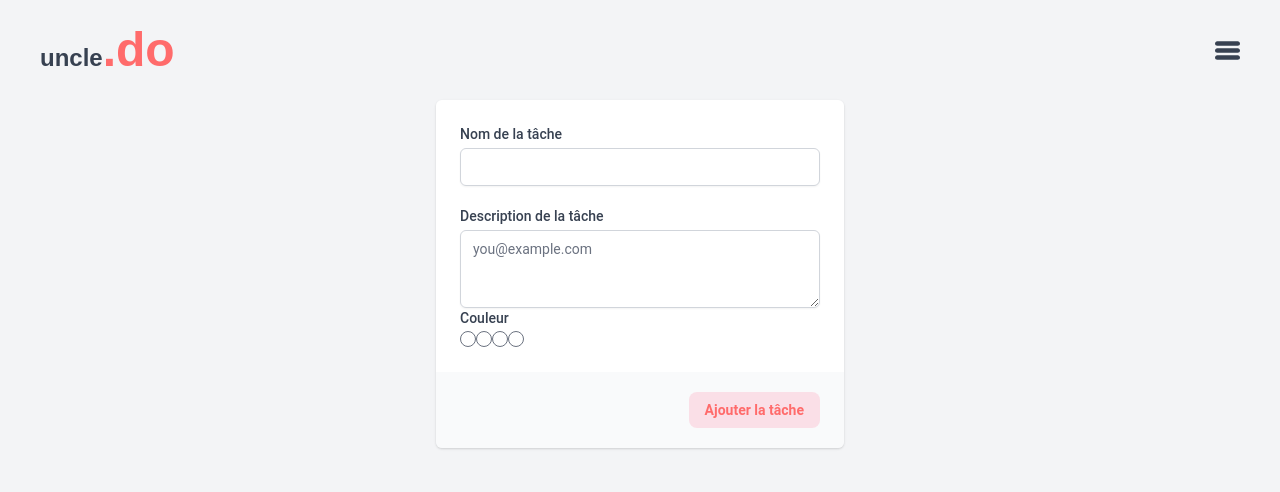
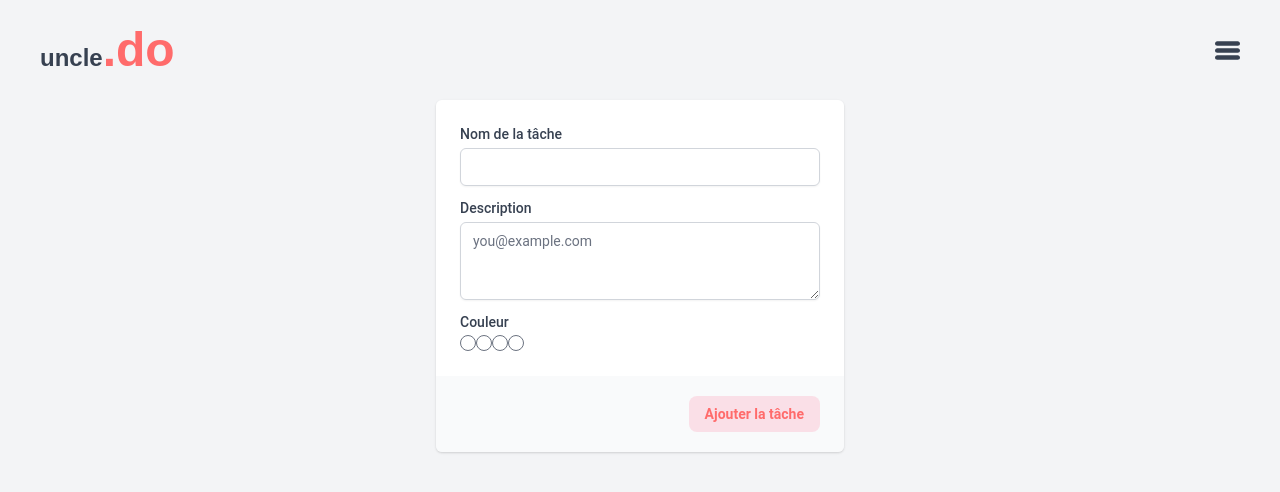
Before and after one commit to Uncle-Sam-Mako/Uncle.do, a React (Create React App) app: page / in a window 1280 px wide. Shown: the top 492 px of the page. Built offline with nearby package versions, Linux system fonts and the light colour scheme.

Commit message:
Add component : Input (for inputs and textareas)

```diff
--- a/package.json
+++ b/package.json
@@ -10,7 +10,7 @@
     "@testing-library/user-event": "^12.1.10",
     "react": "^17.0.2",
     "react-dom": "^17.0.2",
-    "react-scripts": "^1.1.5",
+    "react-scripts": "^4.0.3",
     "web-vitals": "^1.0.1"
   },
   "scripts": {
--- a/src/App.js
+++ b/src/App.js
@@ -9,7 +9,7 @@ function App() {
         <Navbar></Navbar>
       </header>
       {/* <EmptyToDo></EmptyToDo> */}
-      <Form></Form>
+      <Form ></Form>
     </div>
   );
 }
--- a/src/components/Form.js
+++ b/src/components/Form.js
@@ -1,41 +1,17 @@
+import Input from './Input';
 
 export default function Form() {
   return (
     <>
-      <div className="mt-10 sm:px-5 sm:mt-0 max-w-md mx-auto">
+      <div className="mt-10 sm:px-5 sm:mt-0 max-w-md mx-auto ">
         <div className="">
           <div className="mt-5 md:mt-0 md:col-span-2">
             <form action="#" method="POST">
               <div className="shadow overflow-hidden sm:rounded-md">
                 <div className="px-4 py-5 bg-white sm:p-6">
                   <div className="">
-                    <div className="">
-                        <label htmlFor="first-name" className="block text-sm font-medium text-gray-700">
-                            Nom de la tâche
-                        </label>
-                        <input
-                            type="text"
-                            name="first-name"
-                            id="first-name"
-                            autoComplete="given-name"
-                            className="mt-1 focus:ring-customRed focus:border-customRed block w-full shadow-sm sm:text-sm border-gray-300 rounded-md"
-                        />
-                    </div>
-                    <div className="mt-5">
-                        <label htmlFor="about" className="block text-sm font-medium text-gray-700">
-                        Description de la tâche
-                        </label>
-                        <div className="mt-1">
-                        <textarea
-                            id="about"
-                            name="about"
-                            rows={3}
-                            className="shadow-sm focus:ring-customRed focus:border-customRed mt-1 block w-full sm:text-sm border border-gray-300 rounded-md"
-                            placeholder="you@example.com"
-                            defaultValue={''}
-                        />
-                        </div>
-                  </div>
+                    <Input type="text" label="Nom de la tâche"></Input>
+                    <Input type="textarea" label="Description"></Input>
                     <div className="block text-sm font-medium text-gray-700">
                         <label htmlFor="color">Couleur</label>
                         <div className="inputs">
@@ -45,7 +21,6 @@ export default function Form() {
                             <input type="radio" name="red" id="red"/>
                         </div>
                     </div>
-
                 </div>
                 </div>
                 <div className="px-4 py-5 bg-gray-50 text-right sm:px-6">
--- /dev/null
+++ b/src/components/Input.js
@@ -0,0 +1,41 @@
+import { Fragment } from "react/cjs/react.production.min"
+
+
+const Input = function(props){
+    const type = props.type;
+    let element = null;
+    if(type === "textarea"){
+        element = (
+            <textarea
+                id="about"
+                name="about"
+                rows={3}
+                className="shadow-sm focus:ring-customRed focus:border-customRed mt-1 block w-full sm:text-sm border border-gray-300 rounded-md"
+                placeholder="you@example.com"
+                defaultValue={''}
+            />
+        )
+    }else{
+        element = (
+            <input
+                type={props.type}
+                name="first-name"
+                id="first-name"
+                autoComplete="given-name"
+                className="mt-1 focus:ring-customRed focus:border-customRed block w-full shadow-sm sm:text-sm border-gray-300 rounded-md"
+            />
+        )
+    }
+    return(
+        <Fragment>
+            <div className="mb-3">
+                <label htmlFor="first-name" className="block text-sm font-medium text-gray-700">
+                    {props.label}
+                </label>
+                {element}
+            </div>
+        </Fragment>
+    )
+}
+
+export default Input;
--- a/src/components/Navbar.js
+++ b/src/components/Navbar.js
@@ -1,5 +1,4 @@
 import { Fragment } from "react/cjs/react.production.min"
-import liste from '../img/liste.svg'
 
 function Navbar(){
     return (
```
Also changed, not shown: 2 other files (tests, documents, lock files or other folders).
